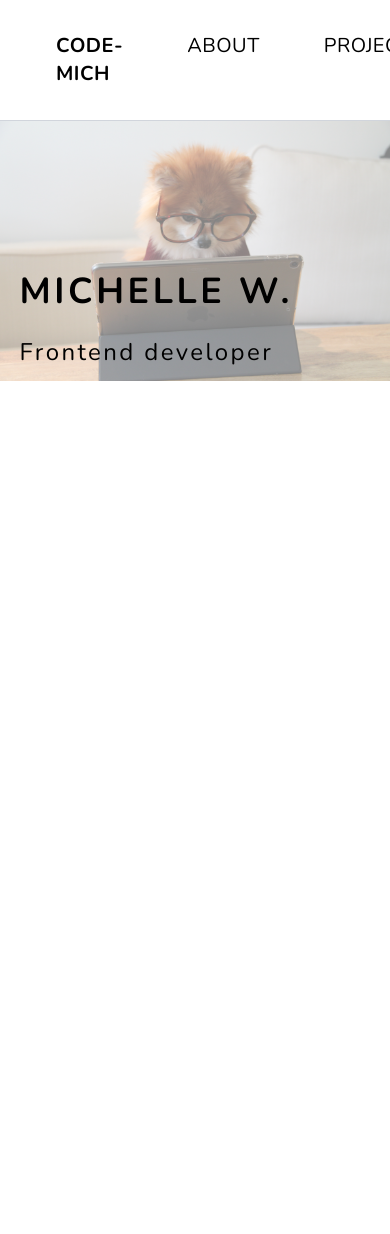
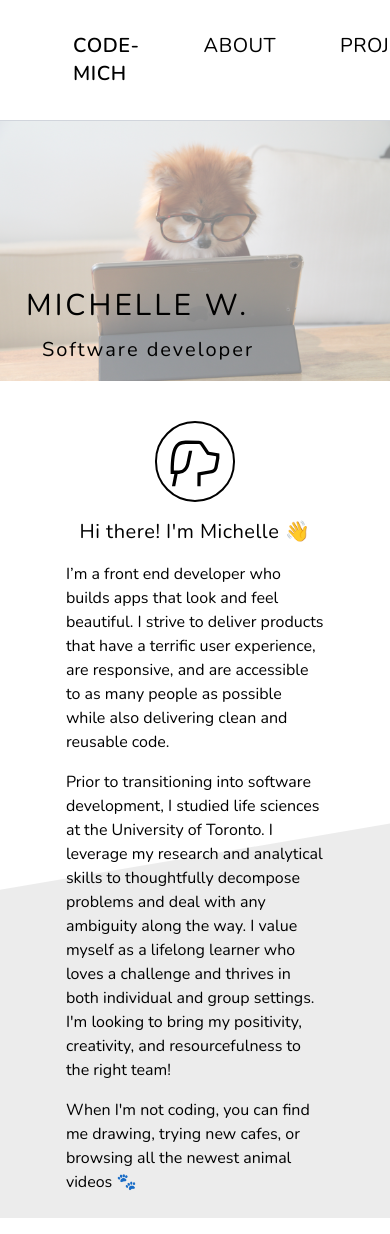
Before and after one commit to code-mich/Portfolio-2025, a React (Vite) app: page / in a window 390 px wide. Shown: the top 1234 px of the page. Before the commit the page ends 844 px from the top, so only its background shows below. Built offline with nearby package versions, Linux system fonts and the light colour scheme.

Commit message:
Add about section, make page responsive

```diff
--- /dev/null
+++ b/components/About.tsx
@@ -0,0 +1,46 @@
+import React from "react";
+
+export function About() {
+	return (
+		<section
+			id="about"
+			className="p-4 my-4 bg-[url(/assets/about-bg.svg)] bg-cover bg-no-repeat md:p-8 md:my-8"
+		>
+			<div className="wrapper flex flex-col md:flex-row md:justify-between ">
+				<div
+					aria-hidden="true"
+					className="max-w-1/4 h-1/4 p-3 my-2 rounded-full border-2 self-center sm:p-6 md:p-10 md:my-0"
+				>
+					<img src="/assets/dog-icon.svg" alt="Icon of a dog" />
+				</div>
+				<div className="w-full flex flex-col text-l px-8 md:w-7/10 md:text-xl md:px-0">
+					<h2 className="text-xl tracking-wide text-center my-2 md:text-2xl">
+						Hi there! I'm Michelle 👋
+					</h2>
+
+					<p className="my-2">
+						I’m a front end developer who builds apps that look and feel
+						beautiful. I strive to deliver products that have a terrific user
+						experience, are responsive, and are accessible to as many people as
+						possible while also delivering clean and reusable code.
+					</p>
+
+					<p className="my-2">
+						Prior to transitioning into software development, I studied life
+						sciences at the University of Toronto. I leverage my research and
+						analytical skills to thoughtfully decompose problems and deal with
+						any ambiguity along the way. I value myself as a lifelong learner
+						who loves a challenge and thrives in both individual and group
+						settings. I'm looking to bring my positivity, creativity, and
+						resourcefulness to the right team!
+					</p>
+
+					<p className="my-2">
+						When I'm not coding, you can find me drawing, trying new cafes, or
+						browsing all the newest animal videos 🐾
+					</p>
+				</div>
+			</div>
+		</section>
+	);
+}
--- a/components/Landing.tsx
+++ b/components/Landing.tsx
@@ -7,13 +7,13 @@ export function Landing() {
 			<img
 				src="/assets/header-bg.jpg"
 				alt="Image of a pomeranian wearing glasses looking at a tablet."
-				className="w-full h-auto opacity-50 object-cover"
+				className="max-w-full w-full h-auto opacity-50 object-cover"
 			/>
-			<div className="absolute flex flex-col bottom-1/20 left-1/20">
-				<h1 className="text-4xl font-bold uppercase tracking-widest py-6">
+			<div className="absolute flex flex-col bottom-1/15 left-1/15">
+				<h1 className="text-3xl uppercase tracking-widest py-3 sm:py-6 md:text-4xl">
 					michelle w.
 				</h1>
-				<h2 className="text-2xl tracking-widest">Frontend developer</h2>
+				<h2 className="text-xl tracking-widest ml-4">Software developer</h2>
 			</div>
 		</header>
 	);
--- a/components/NavBar.tsx
+++ b/components/NavBar.tsx
@@ -22,11 +22,12 @@ const navItems: NavItems[] = [
 
 export function NavBar() {
 	return (
-		<nav className="sticky flex justify-between bg-white border-b-1 border-gray-300 top-0 p-6 z-10 text-xl uppercase tracking-wide">
+		<nav className="sticky bg-white border-b-1 border-gray-300 top-0 p-6 z-10 text-xl uppercase tracking-wide">
+			<div className="wrapper flex justify-between">
 				<span className="px-8 py-2 ">
 					<a
 						href="#home"
-					className="font-bold relative after:bg-black after:absolute after:h-0.5 after:w-0 after:bottom-0 after:left-0 hover:after:w-full after:transition-all after:duration-800 cursor-pointer"
+						className="font-semibold relative after:bg-black after:absolute after:h-0.5 after:w-0 after:bottom-0 after:left-0 hover:after:w-full after:transition-all after:duration-800 cursor-pointer"
 					>
 						code-mich
 					</a>
@@ -36,6 +37,7 @@ export function NavBar() {
 						<NavItem itemName={item.name} linkTo={item.href} />
 					))}
 				</ul>
+			</div>
 		</nav>
 	);
 }
--- a/src/App.css
+++ b/src/App.css
@@ -10,9 +10,10 @@
 }
 
 #root {
-	/* max-width: 1280px; */
+	display: flex;
 	flex: 1 0 auto;
 	flex-direction: column;
+	justify-content: center;
 	height: 100%;
 	/* padding: 2rem 0; */
 	margin: 0 auto;
@@ -22,3 +23,9 @@ body {
 	background-color: white;
 	color: black;
 }
+
+.wrapper {
+	max-width: 1280px;
+	width: 90%;
+	margin: 0 auto;
+}
--- a/src/App.tsx
+++ b/src/App.tsx
@@ -1,12 +1,14 @@
 import "./App.css";
 import { NavBar } from "../components/NavBar";
 import { Landing } from "../components/Landing";
+import { About } from "../components/About";
 
 function App() {
 	return (
 		<div className="font-nunito">
 			<NavBar />
 			<Landing />
+			<About />
 		</div>
 	);
 }
```
Lines whose indentation alone changed are shown as unchanged.
